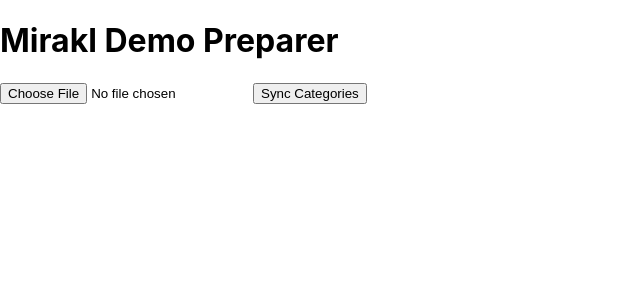
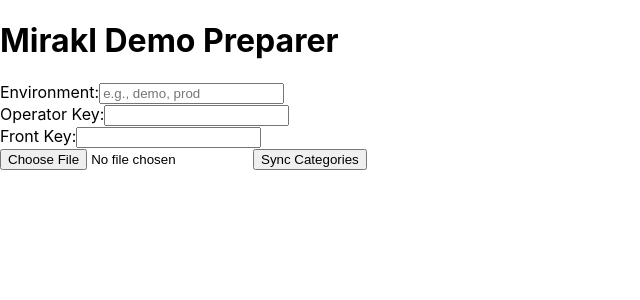
Before and after one commit to rcoelhoMirakl/mirakl-demo-preparer, a React (Create React App) app: page / in a window 1280 px wide. Shown: the top 300 px of the page, without its empty margins (0-640 px from the left). Built offline with nearby package versions, Linux system fonts and the light colour scheme.

Commit message:
Update App.js

```diff
--- a/src/App.js
+++ b/src/App.js
@@ -2,6 +2,9 @@
 import axios from 'axios';
 
 function App() {
+  const [environment, setEnvironment] = useState('');
+  const [operatorKey, setOperatorKey] = useState('');
+  const [frontKey, setFrontKey] = useState('');
   const [file, setFile] = useState(null);
 
   const handleFileChange = (event) => {
@@ -9,22 +12,24 @@
   };
 
   const synchronizeCategories = async () => {
-    if (!file) {
-      alert('Please select a file to upload.');
+    if (!file || !environment || !frontKey || !operatorKey) {
+      alert('Please fill in all fields and select a file.');
       return;
     }
 
     const formData = new FormData();
     formData.append('file', file);
 
+    const apiUrl = `https://${environment}.mirakl.net`;
+
     try {
       const response = await axios.post(
-        `${process.env.REACT_APP_API_URL}/api/categories/synchros`,
+        `${apiUrl}/api/categories/synchros`,
         formData,
         {
           headers: {
             'Accept': 'application/json',
-            'Authorization': process.env.REACT_APP_FRONT_KEY,
+            'Authorization': frontKey,  // Use the Front Key here
           },
         }
       );
@@ -40,6 +45,24 @@
   return (
     <div className="App">
       <h1>Mirakl Demo Preparer</h1>
+      <div>
+        <label>
+          Environment:
+          <input type="text" value={environment} onChange={(e) => setEnvironment(e.target.value)} placeholder="e.g., demo, prod" />
+        </label>
+      </div>
+      <div>
+        <label>
+          Operator Key:
+          <input type="text" value={operatorKey} onChange={(e) => setOperatorKey(e.target.value)} />
+        </label>
+      </div>
+      <div>
+        <label>
+          Front Key:
+          <input type="text" value={frontKey} onChange={(e) => setFrontKey(e.target.value)} />
+        </label>
+      </div>
       <input type="file" onChange={handleFileChange} />
       <button onClick={synchronizeCategories}>Sync Categories</button>
     </div>
```
